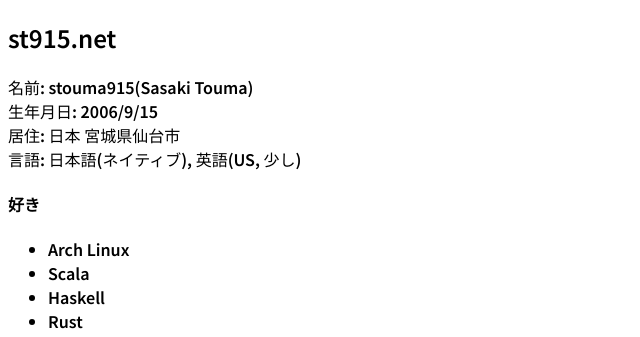
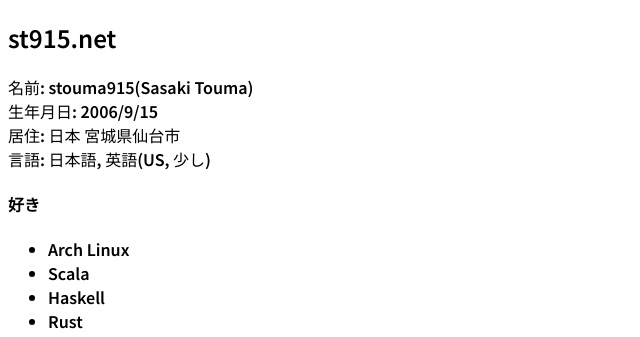
Before and after one commit to t-sasaki915/t-sasaki-net, a Jekyll site: the page built from docs/index.md, in a window 1280 px wide. Shown: the top 337 px of the page, without its empty margins (0-640 px from the left). Built offline with Jekyll 4.4.1, drawn with Linux system fonts in a browser that asks for light colours; Markdown is read by kramdown in place of the engine named in the settings.

Commit message:
Update index.md

```diff
--- a/docs/index.md
+++ b/docs/index.md
@@ -10,7 +10,7 @@
 名前: stouma915(Sasaki Touma)<br>
 生年月日: 2006/9/15<br>
 居住: 日本 宮城県仙台市<br>
-言語: 日本語(ネイティブ), 英語(US, 少し)
+言語: 日本語, 英語(US, 少し)
 #### 好き
 - Arch Linux
 - Scala
```
